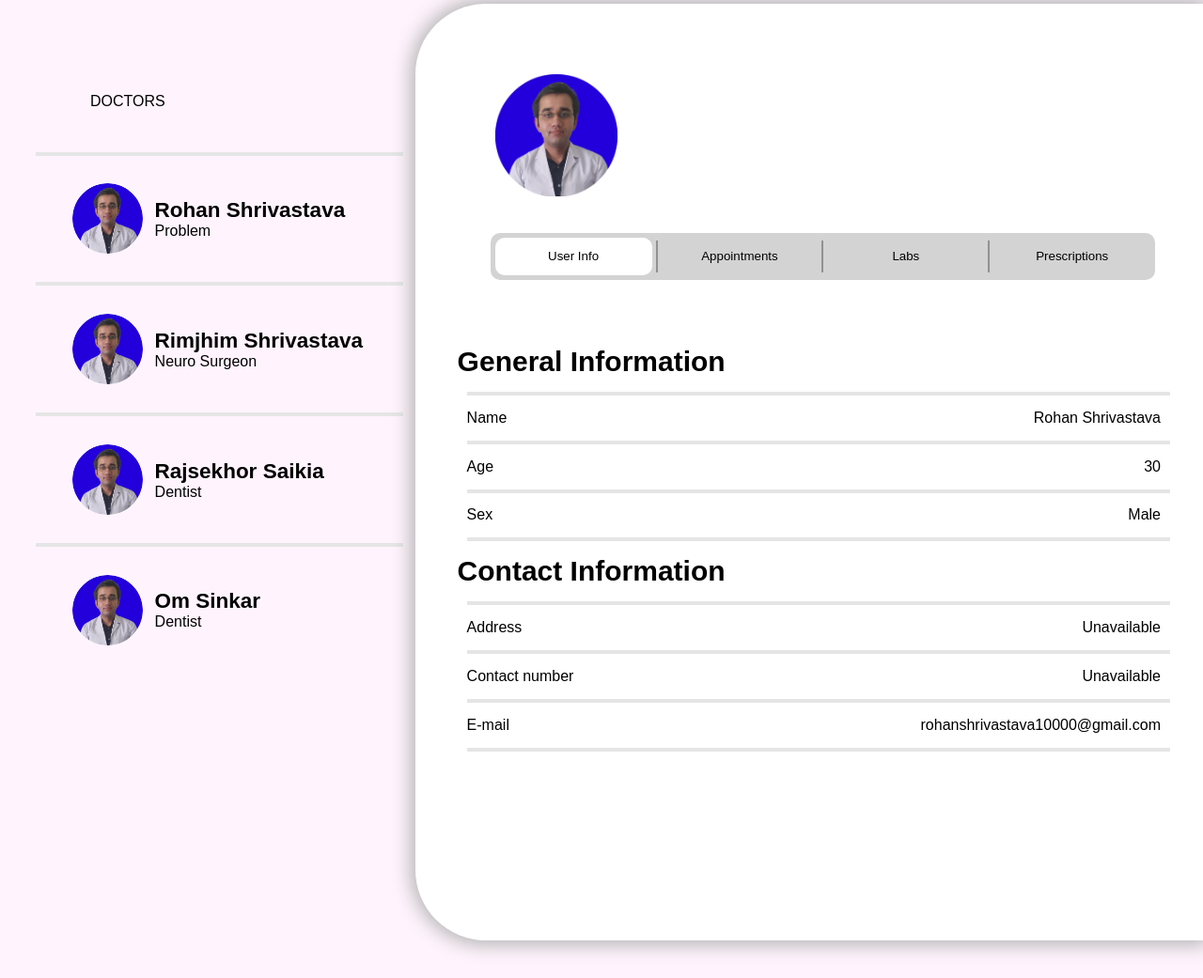
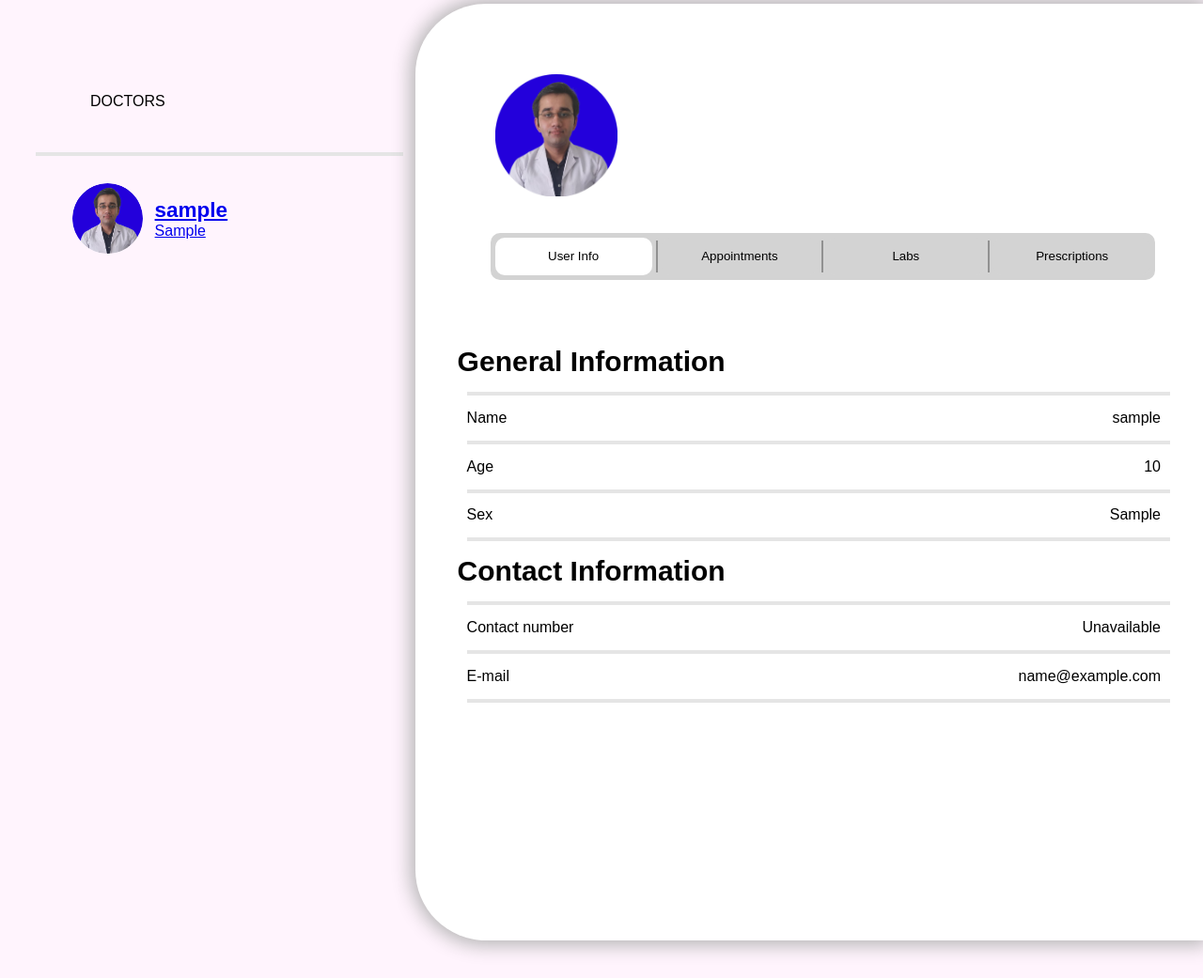
Before and after one commit to Rohan100000/E-Support-System-for-SMIT-Healthcare, a Node server app: page /users/profile in a window 1280 px wide. Shown: the part 170-1211 px from the top of the page at 94% size. Run offline with Node 20, Linux system fonts and the light colour scheme; a user stored in the database is signed in; tables that the repository leaves empty hold one stand-in row (values such as "Sample post"); some libraries are stand-ins or nearby versions.

Commit message:
v0.11.2: Added user profile and appointment list. Creating controllers for profile and list appointment, doctor-wise.

```diff
--- a/controllers/users_controller.js
+++ b/controllers/users_controller.js
@@ -1,6 +1,7 @@
 const db = require("../config/mongoose");
 const User = require("../models/user");
 const Doctor = require("../models/doctor");
+const Appointment = require("../models/appointment");
 
 // render the sign up page
 module.exports.signup = function (req, res) {
@@ -21,11 +22,33 @@
   });
 };
 // render the user profile page
-module.exports.profile = function(req,res){
+module.exports.profile = async function(req,res){
     if (req.isAuthenticated()) {
-        return res.render('patient-profile', {
-            title: "Patient Profile"
-        })
+      let doctor = await Doctor.find({});
+      let appointments = await Appointment.find({patient: req.user._id}).sort("timing");
+      let appointment_container = [];
+      for(let appointment of appointments){
+          let time = appointment.timing.toLocaleString(undefined, {timeZone: 'Asia/Kolkata'});
+          for(let i = 0, j ; i < time.length; i++){
+              if(time[i] == ','){
+                  j = i+2;
+                  time = time.substring(j,time.length);
+                  break;
+              }
+          }
+          let curr_doctor = await Doctor.findById(appointment.doctor);
+          appointment_container.push({
+              doctor: curr_doctor.username,
+              day: appointment.timing.toDateString(),
+              time: time
+          });
+      }
+      console.log(appointment_container);
+      return res.render('patient-profile', {
+          title: "Patient Profile",
+          doctors: doctor,
+          appointments: appointment_container
+      })
     }else{
         return res.redirect('/users/sign-in');
     }
--- a/routes/appointment.js
+++ b/routes/appointment.js
@@ -5,6 +5,6 @@
 
 router.get('/book-appointment',appointmentController.book_appointment);
 router.post('/create-appointment',passport.checkAuthentication,appointmentController.create_appointment);
-router.get('/list-appointments',passport.checkAuthentication,appointmentController.list_appointments);
+router.get('/list-appointments/:id',passport.checkAuthentication,appointmentController.list_appointments);
 
 module.exports = router;
--- a/views/patient-profile.ejs
+++ b/views/patient-profile.ejs
@@ -3,38 +3,18 @@
     <div class="patient-list-div">
         <div class="pl-heading">DOCTORS</div>
         <section id="doc-list">
+            <% for(let doctor of doctors){ %>
                 <div class="seperation-doc"></div>
+                <a href="/appointment/list-appointments/<%= doctor._id %>">
                     <div class="doc-id">
                         <img src="/images/patient-n.png" alt="Doctor " class="image">
                         <div class="doc-info">
-                    <h1 class="doc-name">Rohan Shrivastava</h1>
-                    <h3 class="doc-type">Problem</h3>
+                            <h1 class="doc-name"><%= doctor.username %></h1>
+                            <h3 class="doc-type"><%= doctor.qualification %></h3>
                         </div>
                     </div>
-            <div class="seperation-doc"></div>
-            <div class="doc-id">
-                <img src="/images/patient-n.png" alt="Doctor " class="image">
-                <div class="doc-info">
-                    <h1 class="doc-name">Rimjhim Shrivastava</h1>
-                    <h3 class="doc-type">Neuro Surgeon</h3>
-                </div>
-            </div>
-            <div class="seperation-doc"></div>
-            <div class="doc-id">
-                <img src="/images/patient-n.png" alt="Doctor " class="image">
-                <div class="doc-info">
-                    <h1 class="doc-name">Rajsekhor Saikia</h1>
-                    <h3 class="doc-type">Dentist</h3>
-                </div>
-            </div>
-            <div class="seperation-doc"></div>
-            <div class="doc-id">
-                <img src="/images/patient-n.png" alt="Doctor " class="image">
-                <div class="doc-info">
-                    <h1 class="doc-name">Om Sinkar</h1>
-                    <h3 class="doc-type">Dentist</h3>
-                </div>
-            </div>
+                </a>
+            <% } %>
         </section>
     </div>
     <div class="patient-detail-div">
@@ -60,25 +40,20 @@
                 <div class="seperation-patient-content"></div>
                 <div class="patient-content-part">
                     <div class="patient-content-left">Name</div>
-                    <div class="patient-content-right">Rohan Shrivastava</div>
+                    <div class="patient-content-right"><%= user.username %></div>
                 </div>
                 <div class="seperation-patient-content"></div>
                 <div class="patient-content-part">
                     <div class="patient-content-left">Age</div>
-                    <div class="patient-content-right">30</div>
+                    <div class="patient-content-right"><%= user.age %></div>
                 </div>
                 <div class="seperation-patient-content"></div>
                 <div class="patient-content-part">
                     <div class="patient-content-left">Sex</div>
-                    <div class="patient-content-right">Male</div>
+                    <div class="patient-content-right"><%= user.gender %></div>
                 </div>
                 <div class="seperation-patient-content"></div>
                 <div class="patient-content-heading">Contact Information</div>
-                <div class="seperation-patient-content"></div>
-                <div class="patient-content-part">
-                    <div class="patient-content-left">Address</div>
-                    <div class="patient-content-right">Unavailable</div>
-                </div>
                 <div class="seperation-patient-content"></div>
                 <div class="patient-content-part">
                     <div class="patient-content-left">Contact number</div>
@@ -87,11 +62,35 @@
                 <div class="seperation-patient-content"></div>
                 <div class="patient-content-part">
                     <div class="patient-content-left">E-mail</div>
-                    <div class="patient-content-right">rohanshrivastava10000@gmail.com</div>
+                    <div class="patient-content-right"><%= user.email %></div>
                 </div>
                 <div class="seperation-patient-content"></div>
             </div>
-            <div id="patient-visits">Visits: Coming soon!</div>
+            <div id="patient-visits">
+                <div class="patient-content-heading">Upcoming Appointments</div>
+                <% var i = 0; %>
+                <% for(let appointment of appointments){ %>
+                    <% i++ %>
+                    <div class="patient-content-heading">Appointment <%=i%></div>
+                    <div class="seperation-patient-content"></div>
+                    <div class="patient-content-part">
+                        <div class="patient-content-left">Doctor</div>
+                        <div class="patient-content-right"><%= appointment.doctor %></div>
+                    </div>
+
+                    <div class="seperation-patient-content"></div>
+                    <div class="patient-content-part">
+                        <div class="patient-content-left">Day</div>
+                        <div class="patient-content-right"><%= appointment.day %></div>
+                    </div>
+
+                    <div class="seperation-patient-content"></div>
+                    <div class="patient-content-part">
+                        <div class="patient-content-left">Time</div>
+                        <div class="patient-content-right"><%= appointment.time %></div>
+                    </div>
+                <% } %>
+            </div>
             <div id="patient-labs">Labs: Coming soon!</div>
             <div id="patient-prescriptions">Prescriptions: Coming soon!</div>
         </div>
```
Also changed, not shown: controllers/appointment_controller.js (+25 -2 lines), views/doctor-profile.ejs (+1 -33 lines). Lines whose indentation alone changed are shown as unchanged.
